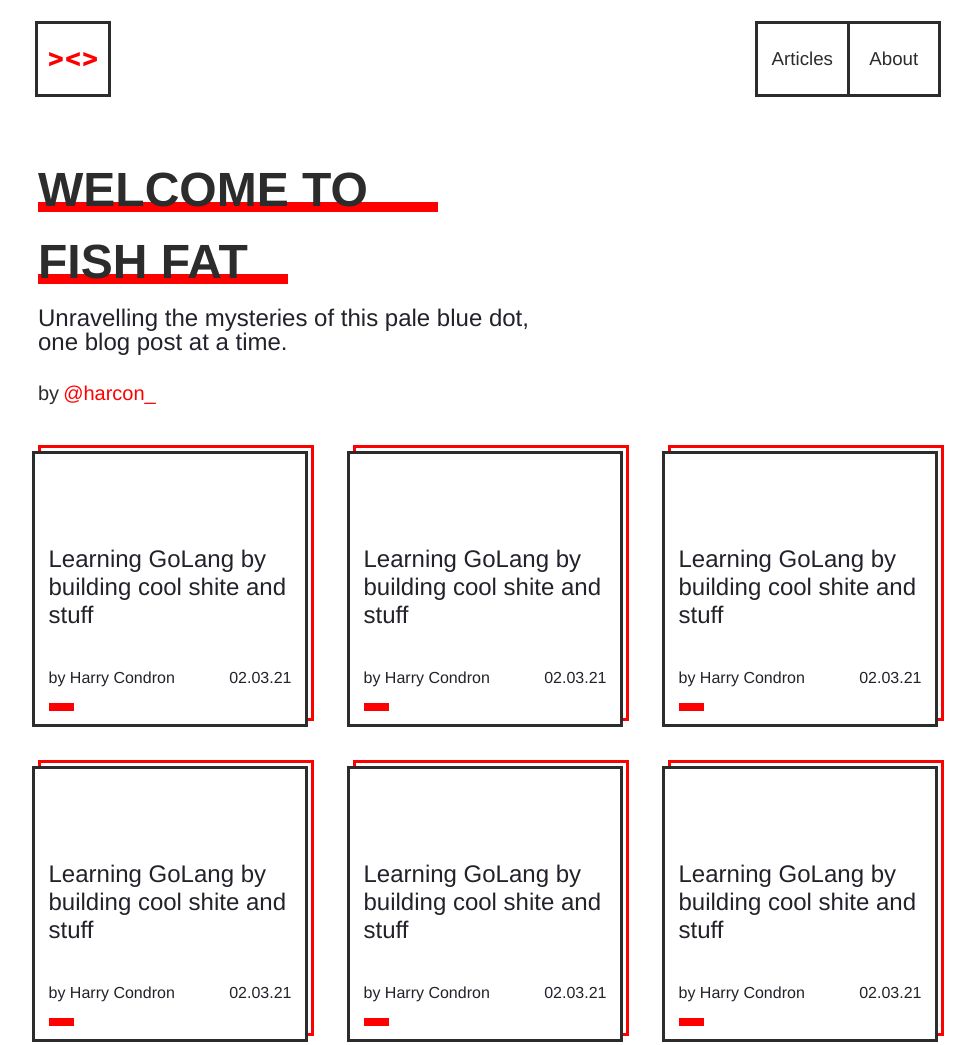
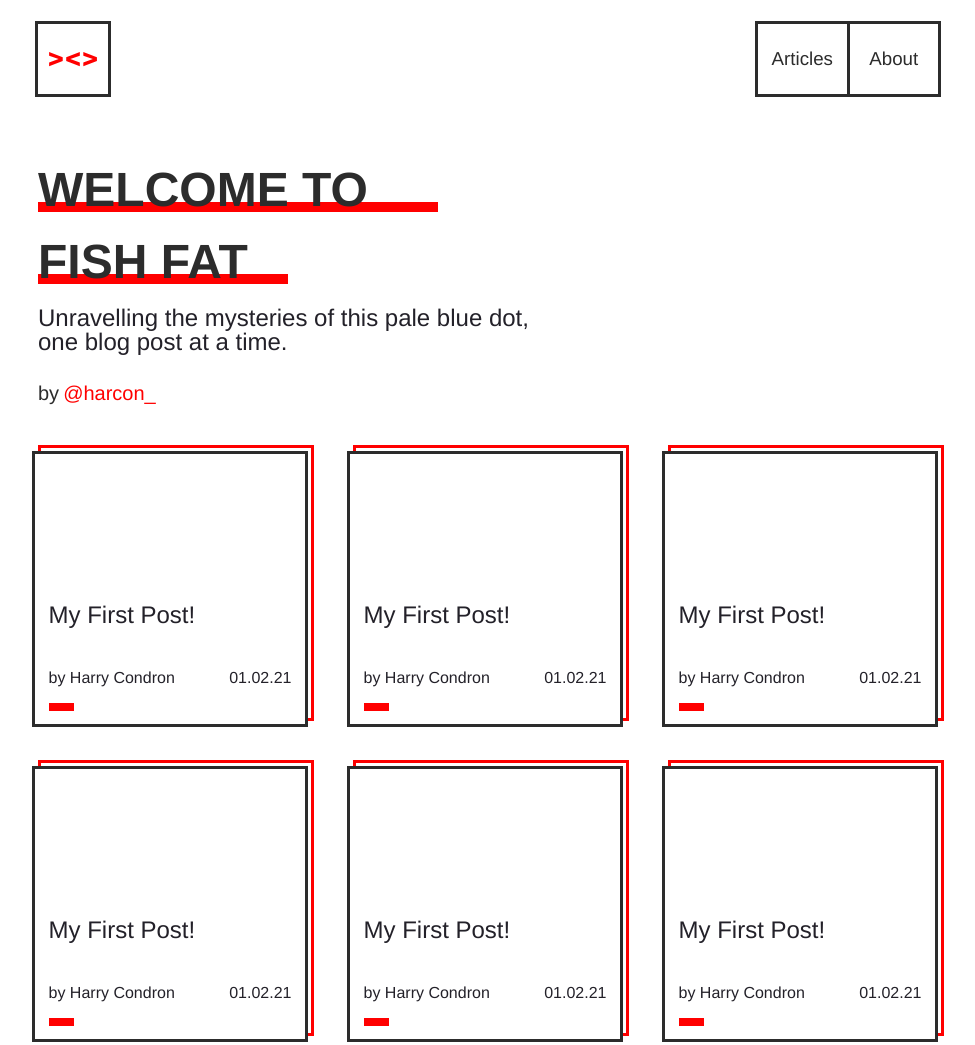
Before and after one commit to hcondron/fishfatblog, a Gatsby site: page / in a window 1280 px wide. Shown: the top 1045 px of the page, without its empty margins (152-1127 px from the left). Built offline with nearby package versions, Linux system fonts and the light colour scheme; Gatsby itself is replaced by a stand-in of ours.

Commit message:
GraphQL queries for posts

```diff
--- a/gatsby-config.js
+++ b/gatsby-config.js
@@ -1,34 +1,42 @@
 module.exports = {
   siteMetadata: {
-    title: "fishfat",
+    title: 'fishfat',
   },
   plugins: [
-    "gatsby-plugin-netlify-cms",
-    "gatsby-plugin-styled-components",
+    'gatsby-plugin-netlify-cms',
+    'gatsby-plugin-styled-components',
     {
-      resolve: "gatsby-plugin-google-analytics",
+      resolve: 'gatsby-plugin-google-analytics',
       options: {
-        trackingId: "259810614",
+        trackingId: '259810614',
       },
     },
-    "gatsby-plugin-sharp",
-    "gatsby-plugin-mdx",
-    "gatsby-transformer-sharp",
+    'gatsby-plugin-sharp',
+    'gatsby-plugin-mdx',
+    'gatsby-transformer-sharp',
     {
-      resolve: "gatsby-source-filesystem",
+      resolve: 'gatsby-source-filesystem',
       options: {
-        name: "images",
-        path: "./src/images/",
+        name: 'images',
+        path: './src/images/',
       },
-      __key: "images",
+      __key: 'images',
     },
     {
-      resolve: "gatsby-source-filesystem",
+      resolve: 'gatsby-source-filesystem',
       options: {
-        name: "pages",
-        path: "./src/pages/",
+        name: 'pages',
+        path: './src/pages/',
       },
-      __key: "pages",
+      __key: 'pages',
+    },
+    {
+      resolve: 'gatsby-source-filesystem',
+      options: {
+        name: 'posts',
+        path: './src/posts',
+      },
+      __key: 'pages',
     },
   ],
 };
--- a/src/pages/index.js
+++ b/src/pages/index.js
@@ -1,4 +1,5 @@
 import * as React from 'react';
+import {useStaticQuery, Link, graphql} from 'gatsby';
 import Header from '../components/Header';
 import Spacer from '../components/Spacer';
 import styled from 'styled-components';
@@ -94,6 +95,25 @@ const BlogAuthor = styled.p`
 `;
 
 const IndexPage = () => {
+  const data = useStaticQuery(
+    graphql`
+      query {
+        allMdx {
+          edges {
+            node {
+              frontmatter {
+                date
+                slug
+                excerpt
+                title
+                author
+              }
+            }
+          }
+        }
+      }
+    `,
+  );
   return (
     <main style={pageStyles}>
       <title>Home Page</title>
@@ -124,28 +144,27 @@ const IndexPage = () => {
       </div>
       <Spacer height="x8" />
       <Blogs>
-        {[1, 2, 3, 4, 5, 6, 7, 8, 9].map(() => {
+        {data.allMdx.edges.map(item => {
           return (
             <BlogPostContainer>
               <BlogBoxRed />
               <BlogBoxBlack>
                 <div
                   style={{
+                    width: '90%',
                     padding: '5%',
                     margin: '0 auto',
                     alignSelf: 'flex-end',
                   }}>
-                  <TitleText>
-                    Learning GoLang by building cool shite and stuff
-                  </TitleText>
+                  <TitleText>{item.node.frontmatter.title}</TitleText>
                   <div
                     style={{
                       width: '100%',
                       display: 'flex',
                       justifyContent: 'space-between',
                     }}>
-                    <BlogAuthor>by Harry Condron</BlogAuthor>
-                    <BlogAuthor>02.03.21</BlogAuthor>
+                    <BlogAuthor>{`by ${item.node.frontmatter.author}`}</BlogAuthor>
+                    <BlogAuthor>{item.node.frontmatter.date}</BlogAuthor>
                   </div>
                   <div
                     style={{
--- /dev/null
+++ b/src/posts/my-fifth-post/index.mdx
@@ -0,0 +1,7 @@
+---
+title: My First Post!
+author: Harry Condron
+slug: my-first-post
+date: 01.02.21
+excerpt: Lorem ipsum dolor si amet
+---
--- /dev/null
+++ b/src/posts/my-first-post/index.mdx
@@ -0,0 +1,7 @@
+---
+title: My First Post!
+author: Harry Condron
+slug: my-first-post
+date: 01.02.21
+excerpt: Lorem ipsum dolor si amet
+---
--- /dev/null
+++ b/src/posts/my-fourth-post/index.mdx
@@ -0,0 +1,7 @@
+---
+title: My First Post!
+author: Harry Condron
+slug: my-first-post
+date: 01.02.21
+excerpt: Lorem ipsum dolor si amet
+---
--- /dev/null
+++ b/src/posts/my-second-post/index.mdx
@@ -0,0 +1,7 @@
+---
+title: My First Post!
+author: Harry Condron
+slug: my-first-post
+date: 01.02.21
+excerpt: Lorem ipsum dolor si amet
+---
--- /dev/null
+++ b/src/posts/my-seventh-post/index.mdx
@@ -0,0 +1,7 @@
+---
+title: My First Post!
+author: Harry Condron
+slug: my-first-post
+date: 01.02.21
+excerpt: Lorem ipsum dolor si amet
+---
--- /dev/null
+++ b/src/posts/my-sixth-post/index.mdx
@@ -0,0 +1,7 @@
+---
+title: My First Post!
+author: Harry Condron
+slug: my-first-post
+date: 01.02.21
+excerpt: Lorem ipsum dolor si amet
+---
--- /dev/null
+++ b/src/posts/my-third-post/index.mdx
@@ -0,0 +1,7 @@
+---
+title: My First Post!
+author: Harry Condron
+slug: my-first-post
+date: 01.02.21
+excerpt: Lorem ipsum dolor si amet
+---
```
Also changed, not shown: 1 other file.
